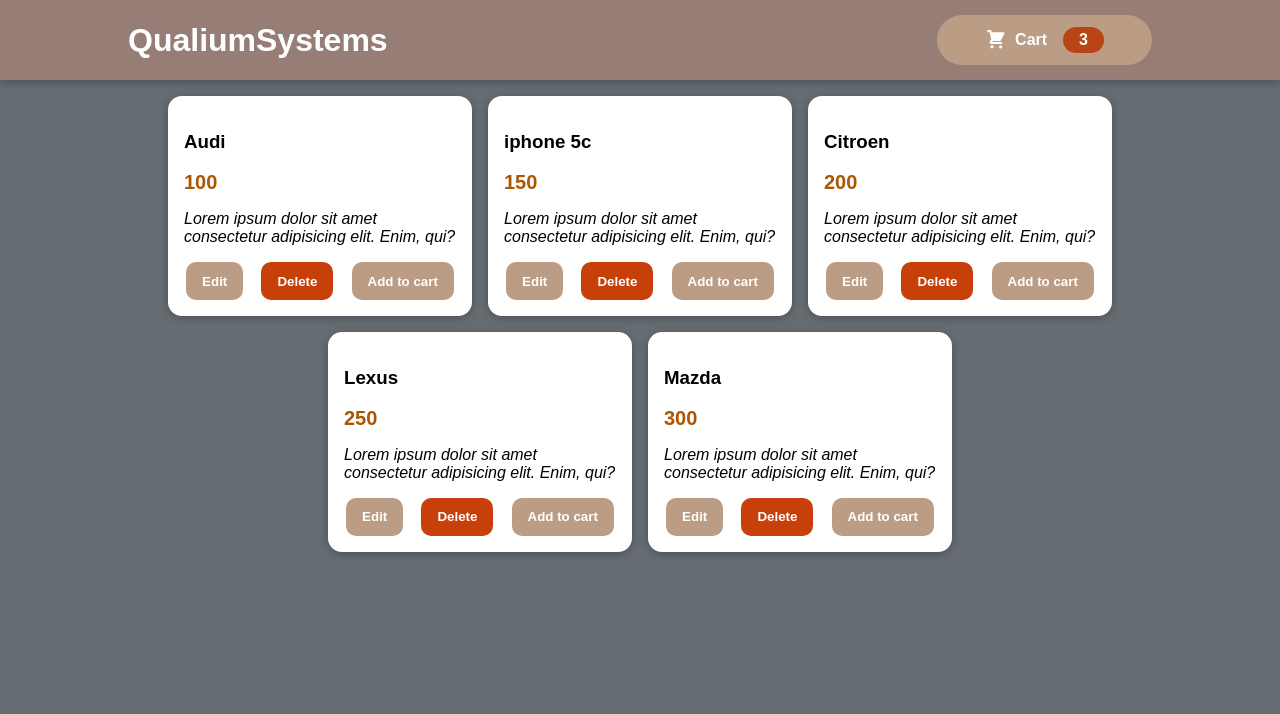
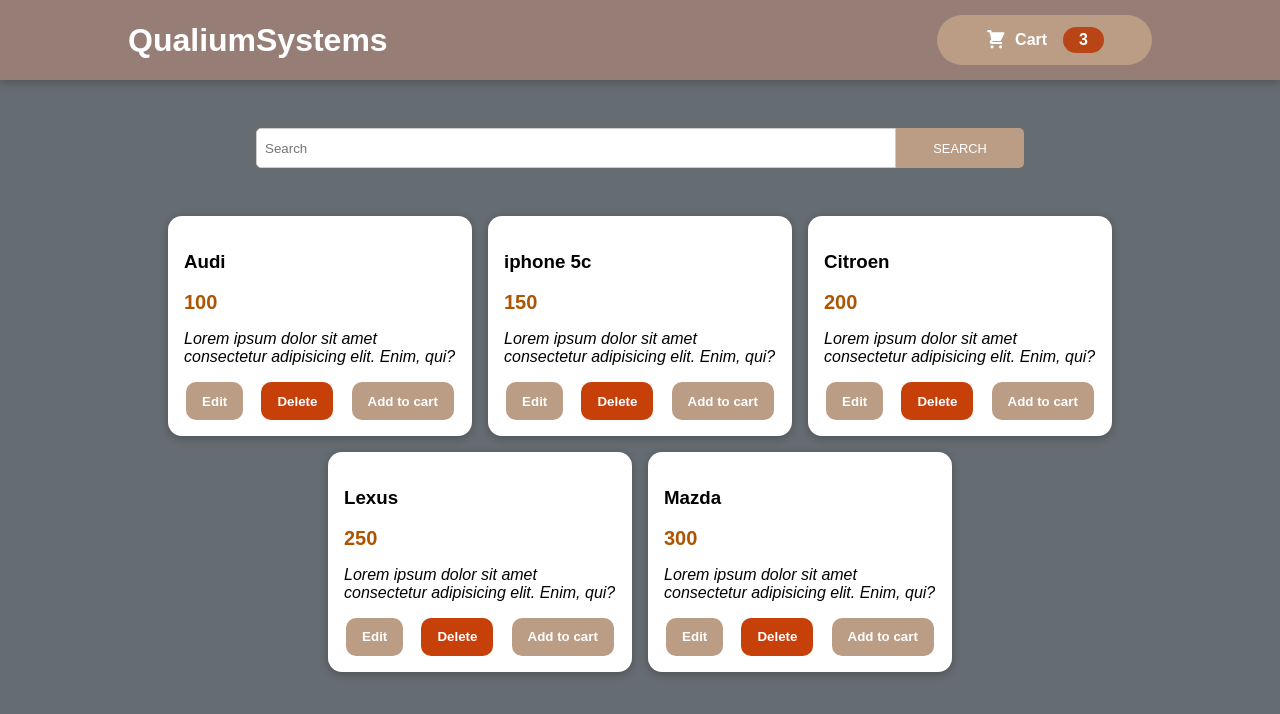
Before and after one commit to Samwa-ua/qualium-react-task, a React (Create React App) app: page / in a window 1280 px wide. Shown: the top 714 px of the page. Built offline with nearby package versions, Linux system fonts and the light colour scheme.

Commit message:
feat: Add search form markup

```diff
--- a/src/components/Products/ProductsList.module.css
+++ b/src/components/Products/ProductsList.module.css
@@ -3,6 +3,6 @@
   justify-content: center;
   flex-wrap: wrap;
   width: 90%;
-  margin: 6rem auto;
+  margin: 3rem auto;
   gap: 1rem;
 }
--- /dev/null
+++ b/src/components/SearchForm/SearchForm.js
@@ -0,0 +1,18 @@
+import React from "react";
+
+import styles from "./SearchForm.module.css";
+
+const SearchForm = () => {
+  return (
+    <div className={styles.form_wrapper}>
+      <form className={styles["input-group"]}>
+        <input type="search" className={styles.input} placeholder="Search" />
+        <button type="submit" className={styles["search-button"]}>
+          search
+        </button>
+      </form>
+    </div>
+  );
+};
+
+export default SearchForm;
--- /dev/null
+++ b/src/components/SearchForm/SearchForm.module.css
@@ -0,0 +1,33 @@
+.input-group {
+  margin-top: 8rem;
+  display: flex;
+  height: 2.5rem;
+  justify-content: center;
+}
+.input {
+  width: 50%;
+  border-top-left-radius: 5px;
+  border-bottom-left-radius: 5px;
+  border: 1px solid #ccc;
+  padding-left: 0.5rem;
+}
+
+.input:focus {
+  outline: none;
+}
+
+.search-button {
+  width: 10%;
+  background-color: #bb9c84;
+  color: white;
+  text-transform: uppercase;
+  font-size: 0.8rem;
+  border: 0;
+  border-top-right-radius: 5px;
+  border-bottom-right-radius: 5px;
+  cursor: pointer;
+}
+.search-button:hover,
+.search-button:active {
+  background-color: #8a4c33;
+}
--- a/src/pages/MainView/MainView.js
+++ b/src/pages/MainView/MainView.js
@@ -1,9 +1,12 @@
 import React from "react";
+
 import ProductsList from "../../components/Products/ProductsList";
+import SearchForm from "../../components/SearchForm/SearchForm";
 
 const MainView = () => {
   return (
     <>
+      <SearchForm />
       <ProductsList />
     </>
   );
```
